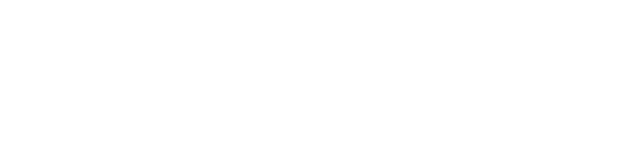
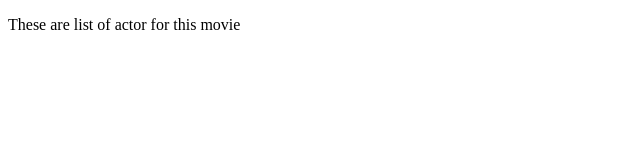
Before and after one commit to zekth13/spookcast, a plain HTML site: page index.html in a window 1280 px wide. Shown: the whole page, without its empty margins (0-640 px from the left). Drawn offline with Linux system fonts and the light colour scheme.

Commit message:
update index

```diff
--- a/index.html
+++ b/index.html
@@ -6,6 +6,6 @@
     <title>spookcast animation</title>
 </head>
 <body>
-
+    <p>These are list of actor for this movie</p>
 </body>
 </html>
```
